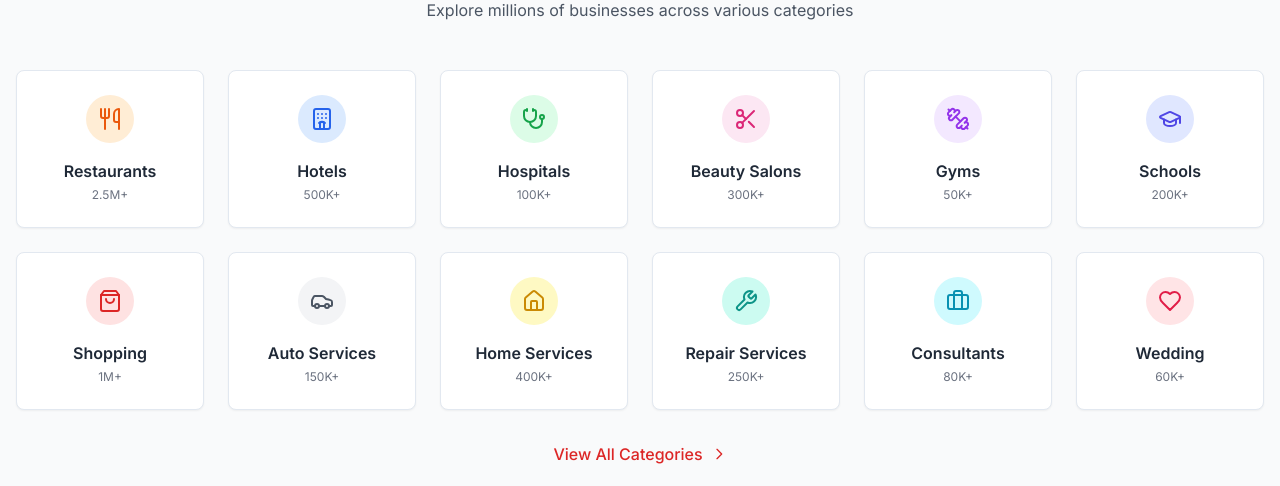
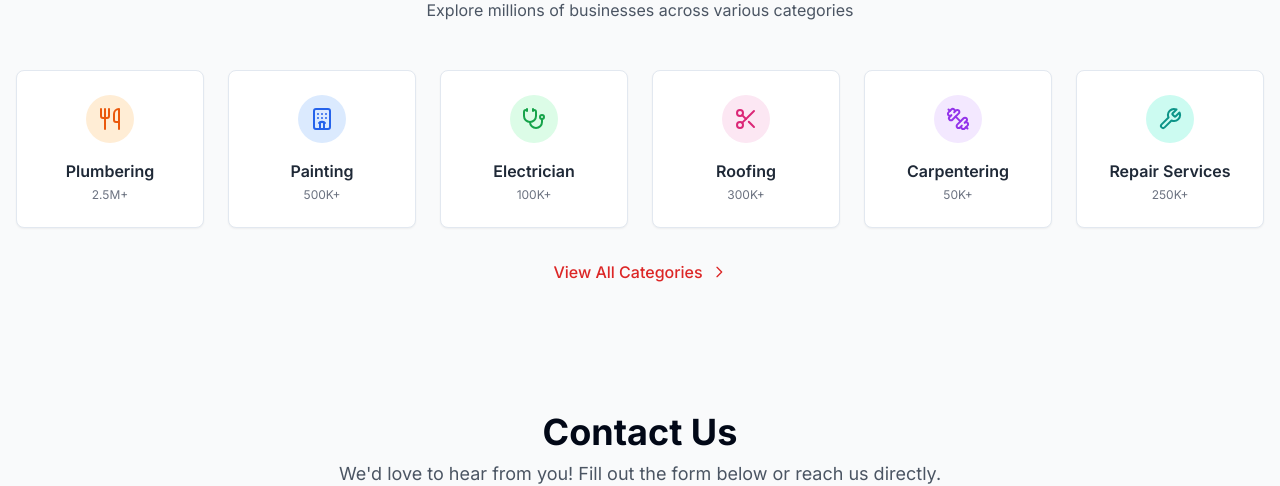
Before and after one commit to mohit950/justdial-clone, a Next.js app: page / in a window 1280 px wide. Shown: the part 829-1315 px from the top of the page. Built offline with nearby package versions, Linux system fonts and the light colour scheme.

Commit message:
categories added

```diff
--- a/app/components/Categories.tsx
+++ b/app/components/Categories.tsx
@@ -15,18 +15,18 @@ import {
 } from "lucide-react"
 
 const categories = [
-  { name: "Restaurants", icon: Utensils, count: "2.5M+", color: "bg-orange-100 text-orange-600" },
-  { name: "Hotels", icon: Hotel, count: "500K+", color: "bg-blue-100 text-blue-600" },
-  { name: "Hospitals", icon: Stethoscope, count: "100K+", color: "bg-green-100 text-green-600" },
-  { name: "Beauty Salons", icon: Scissors, count: "300K+", color: "bg-pink-100 text-pink-600" },
-  { name: "Gyms", icon: Dumbbell, count: "50K+", color: "bg-purple-100 text-purple-600" },
-  { name: "Schools", icon: GraduationCap, count: "200K+", color: "bg-indigo-100 text-indigo-600" },
-  { name: "Shopping", icon: ShoppingBag, count: "1M+", color: "bg-red-100 text-red-600" },
-  { name: "Auto Services", icon: Car, count: "150K+", color: "bg-gray-100 text-gray-600" },
-  { name: "Home Services", icon: Home, count: "400K+", color: "bg-yellow-100 text-yellow-600" },
+  { name: "Plumbering", icon: Utensils, count: "2.5M+", color: "bg-orange-100 text-orange-600" },
+  { name: "Painting", icon: Hotel, count: "500K+", color: "bg-blue-100 text-blue-600" },
+  { name: "Electrician", icon: Stethoscope, count: "100K+", color: "bg-green-100 text-green-600" },
+  { name: "Roofing", icon: Scissors, count: "300K+", color: "bg-pink-100 text-pink-600" },
+  { name: "Carpentering", icon: Dumbbell, count: "50K+", color: "bg-purple-100 text-purple-600" },
+  // { name: "Schools", icon: GraduationCap, count: "200K+", color: "bg-indigo-100 text-indigo-600" },
+  // { name: "Shopping", icon: ShoppingBag, count: "1M+", color: "bg-red-100 text-red-600" },
+  // { name: "Auto Services", icon: Car, count: "150K+", color: "bg-gray-100 text-gray-600" },
+  // { name: "Home Services", icon: Home, count: "400K+", color: "bg-yellow-100 text-yellow-600" },
   { name: "Repair Services", icon: Wrench, count: "250K+", color: "bg-teal-100 text-teal-600" },
-  { name: "Consultants", icon: Briefcase, count: "80K+", color: "bg-cyan-100 text-cyan-600" },
-  { name: "Wedding", icon: Heart, count: "60K+", color: "bg-rose-100 text-rose-600" },
+  // { name: "Consultants", icon: Briefcase, count: "80K+", color: "bg-cyan-100 text-cyan-600" },
+  // { name: "Wedding", icon: Heart, count: "60K+", color: "bg-rose-100 text-rose-600" },
 ]
 
 export default function Categories() {
```
